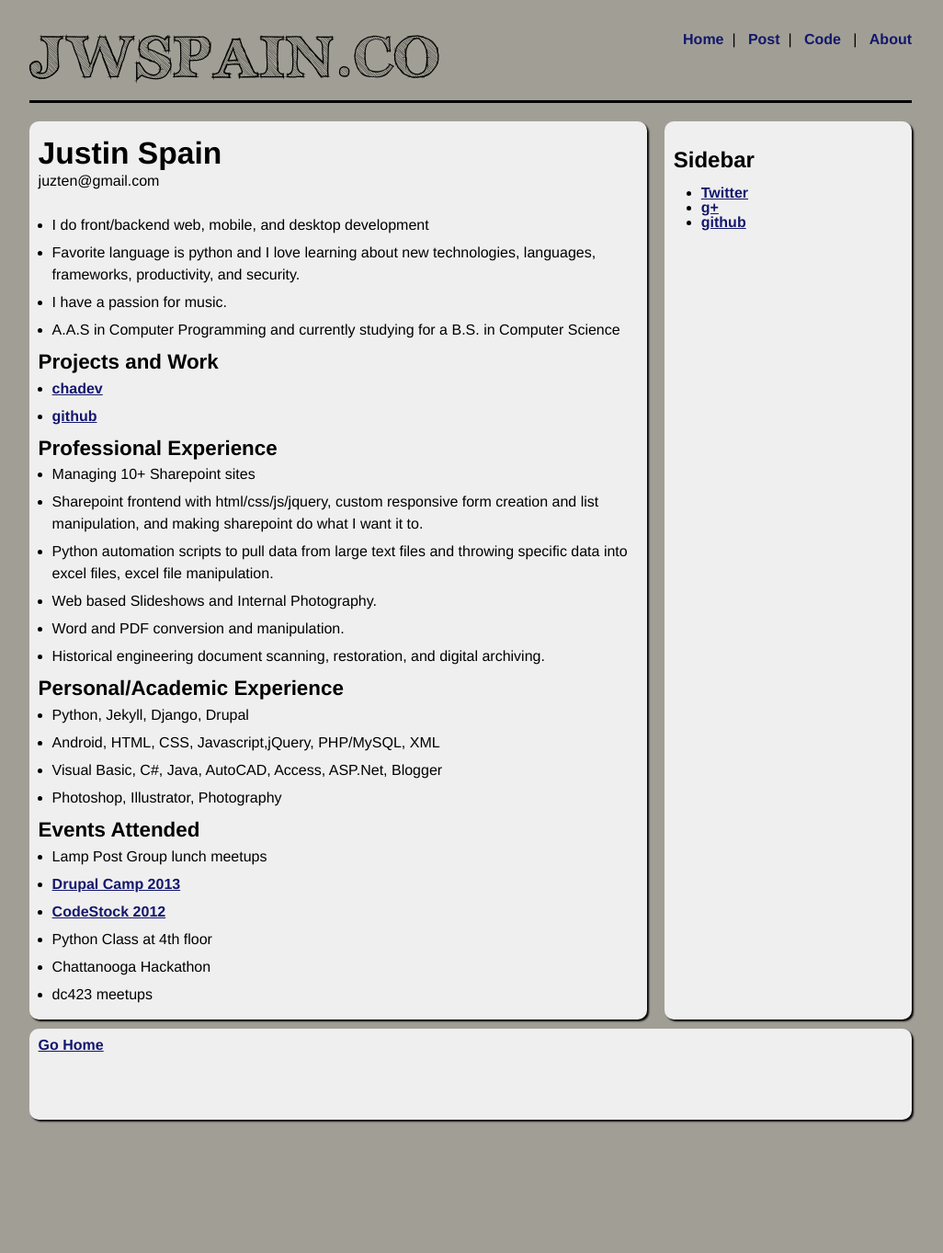
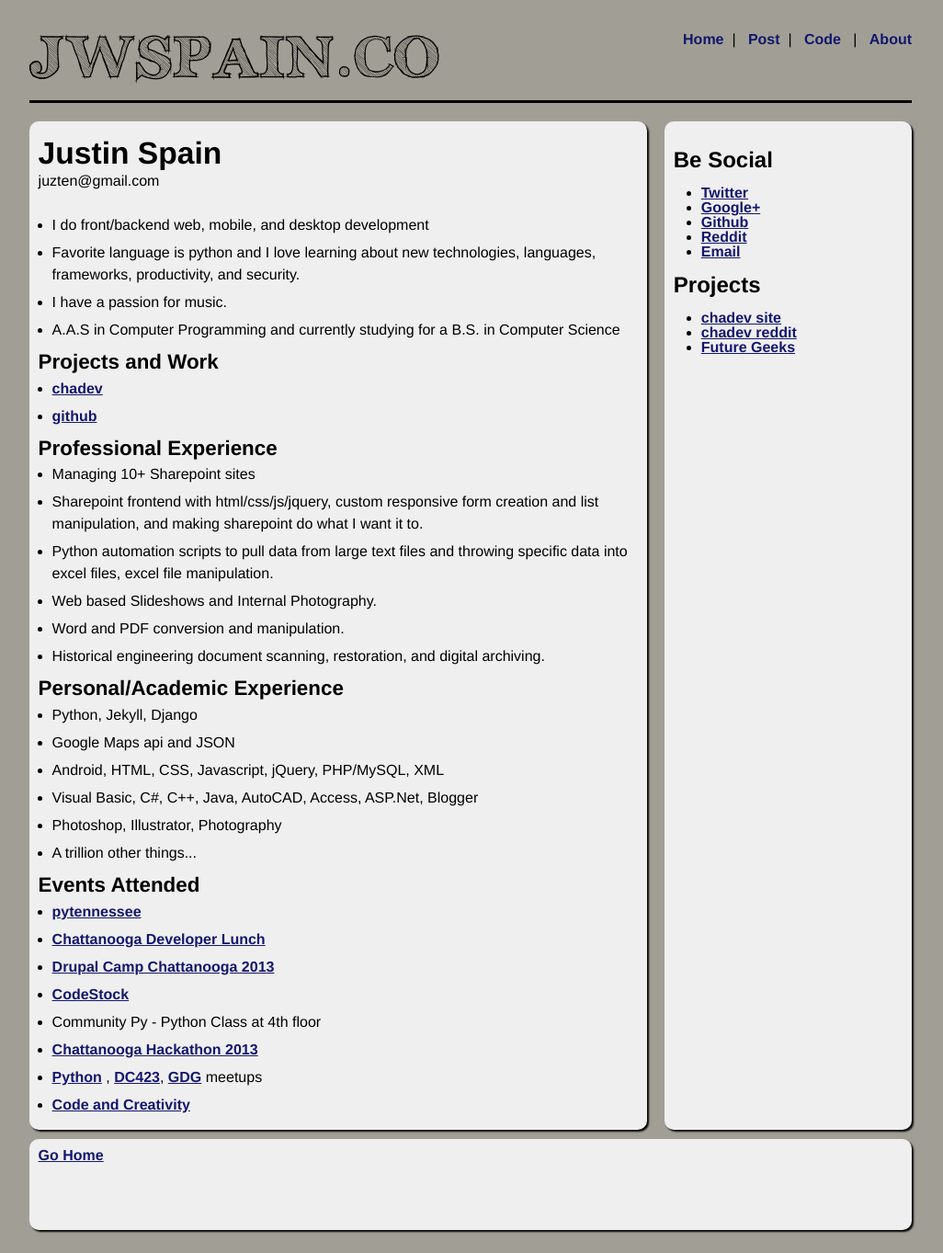
Before and after one commit to juzten/mysite, a Jekyll site: the page built from about.html, in a window 1280 px wide. Shown: the whole page at 92% size, without its empty margins (128-1154 px from the left). Built offline with Jekyll 4.4.1, drawn with Linux system fonts in a browser that asks for light colours; Markdown is read by kramdown in place of the engine named in the settings; before the commit the page ends 1243 px from its top, so only the background shows below that.

Commit message:
updated sidebar and about page

```diff
--- a/_layouts/about.html
+++ b/_layouts/about.html
@@ -37,17 +37,30 @@ root: "../"
       <div id="sidebar" class="right myclass">
         <!-- <h3>Sidebar</h3> -->
         <p>
-          <h2>Sidebar</h2><br>
+          <h2>Be Social</h2><br>
           <ul style="padding-left:30px">
             <li><a href="https://twitter.com/jwsmusic">Twitter</a></li>
-            <li><a href="https://plus.google.com/+JustinSpainisawesome/posts">g+</a></li>
-            <li><a href="https://github.com/juzten">github</a></li>
+            <li><a href="https://plus.google.com/+JustinSpainisawesome/posts">Google+</a></li>
+            <li><a href="https://github.com/juzten">Github</a></li>
+                      <li><a href="http://www.reddit.com/user/juzten">Reddit</a></li>
+          <li><a href="mailto:juzten@gmail.com">Email</a></li>
           </ul>
+
+          <br>
+           <h2>Projects</h2><br>
+              <ul style="padding-left:30px">
+                <li><a href="http://chadev.github.io/">chadev site</a></li>
+                <li><a href="http://chadev.reddit.com">chadev reddit</a></li>
+                <li><a href="http://www.youtube.com/user/TheFutureGeeks">Future Geeks</a></li>
+<!--                 <li><a href="http://google.com">#</a></li>
+                <li><a href="http://google.com">#</a></li> -->
+              </ul>
         </p>
       </div>
     </div>
     <div class="clear">&nbsp;</div>
   </div><!-- end right-wrapper -->
+
 
   <!-- start footer -->
   <div id="footer">
--- a/about.html
+++ b/about.html
@@ -32,20 +32,24 @@ title: about
 
   <h3>Personal/Academic Experience</h3>
   <ul>
-    <li>Python, Jekyll, Django, Drupal</li>
-    <li>Android, HTML, CSS, Javascript,jQuery, PHP/MySQL, XML</li>
-    <li>Visual Basic, C#, Java, AutoCAD, Access, ASP.Net, Blogger</li>
+    <li>Python, Jekyll, Django</li>
+    <li>Google Maps api and JSON</li>
+    <li>Android, HTML, CSS, Javascript, jQuery, PHP/MySQL, XML</li>
+    <li>Visual Basic, C#, C++, Java, AutoCAD, Access, ASP.Net, Blogger</li>
     <li>Photoshop, Illustrator, Photography</li>
+    <li>A trillion other things...</li>
   </ul>
 
   <h3>Events Attended</h3>
   <ul>
-    <li><a href=""></a>Lamp Post Group lunch meetups</li>
-    <li><a href="">Drupal Camp 2013</a></li>
-    <li><a href="">CodeStock 2012</a></li>
-    <li><a href=""></a>Python Class at 4th floor</li>
-    <li><a href=""></a>Chattanooga Hackathon</li>
-    <li><a href=""></a>dc423 meetups</li>
+    <li><a href="http://www.pytennessee.org/">pytennessee</a></li>
+    <li><a href="http://www.meetup.com/chadevs/">Chattanooga Developer Lunch</a></li>
+    <li><a href="https://www.drupalcampchattanooga.com/">Drupal Camp Chattanooga 2013</a></li>
+    <li><a href="http://www.codestock.org/">CodeStock</a></li>
+    <li><a href=""></a>Community Py - Python Class at 4th floor</li>
+    <li><a href="http://www.timesfreepress.com/news/2013/jun/03/helpful-hacking-volunteers-look-for-ways/">Chattanooga Hackathon 2013</a></li>
+    <li><a href="http://www.meetup.com/Chattanooga-Python-User-Group/">Python</a> , <a href="http://dc423.org/">DC423</a>, <a href="http://www.meetup.com/GDG-Gigcity/">GDG</a>  meetups</li>
+    <li><a href="">Code and Creativity</a></li>
   </ul>
 
 
```
Also changed, not shown: _layouts/default.html (+15 -12 lines), _layouts/post.html (+15 -3 lines), index.html (+16 -4 lines).
